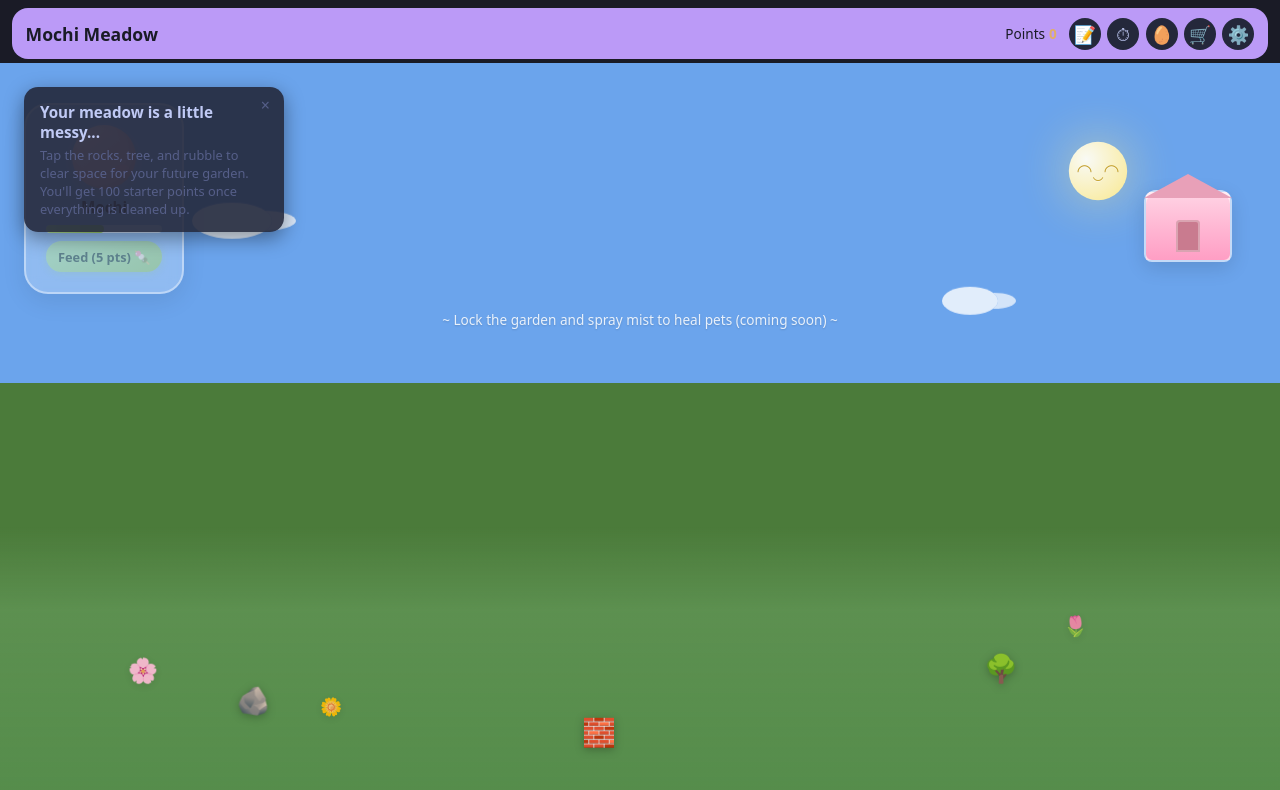
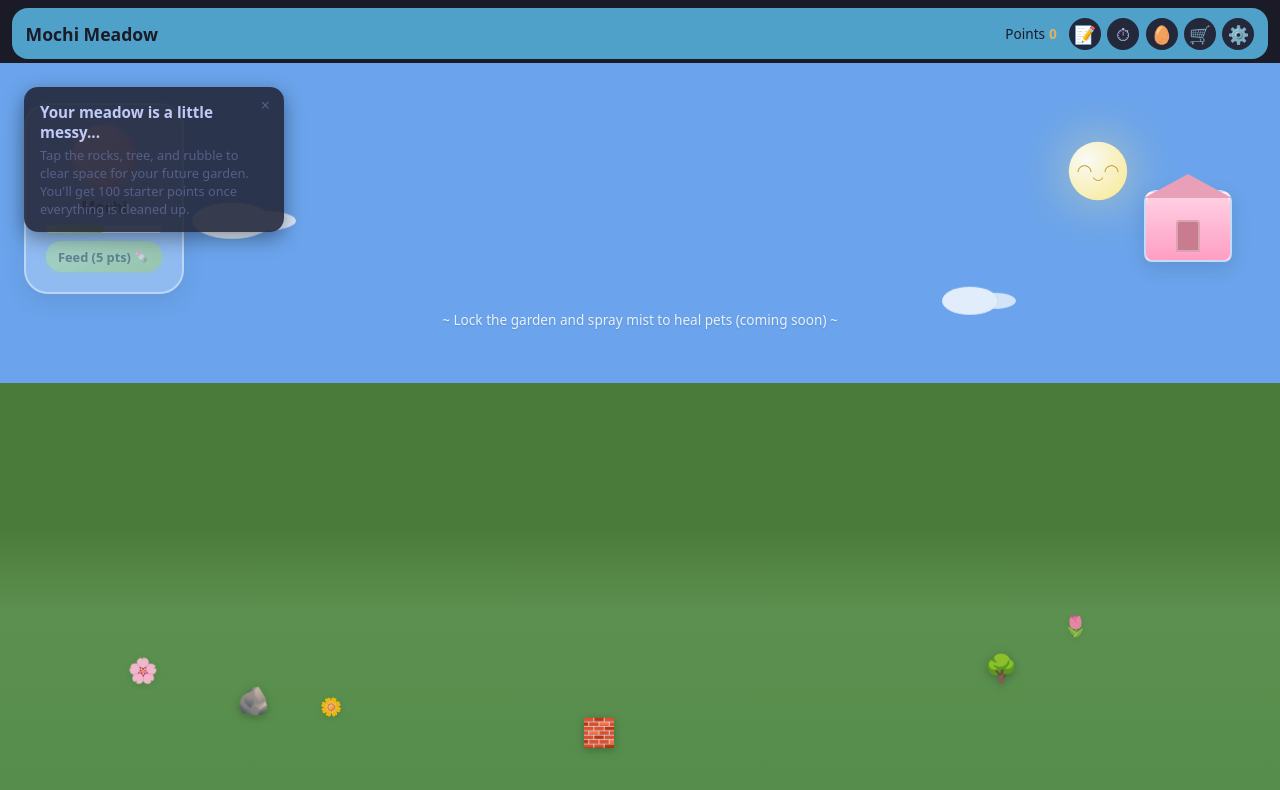
Before and after one commit to amberouyang/Mochi-Meadow, a React (Vite) app: page / in a window 1280 px wide. Shown: the top 790 px of the page. Built offline with nearby package versions, Linux system fonts and the light colour scheme.

Commit message:
Changed menu bar to blue.

```diff
--- a/src/components/MainView.css
+++ b/src/components/MainView.css
@@ -12,7 +12,7 @@
   justify-content: space-between;
   padding: 0.6rem 0.85rem;
   gap: 0.75rem;
-  background: var(--pink);
+  background: #4fa1ca;
   border-radius: 16px;
   margin: 0.5rem 0.75rem 0.25rem;
 }
--- a/src/components/StudyBar.tsx
+++ b/src/components/StudyBar.tsx
@@ -105,7 +105,14 @@ export function StudyBar() {
         <span className="study-progress-label">{Math.round(progress)}%</span>
       </div>
       {showGoalOverlay && (
-        <div className="study-overlay">
+        <div
+          className="study-overlay"
+          onClick={(e) => {
+            if (e.target === e.currentTarget) {
+              setShowGoalOverlay(false);
+            }
+          }}
+        >
           <div className="study-overlay-card">
             <p className="study-overlay-title">Study goal reached!</p>
             <p className="study-overlay-text">
```
